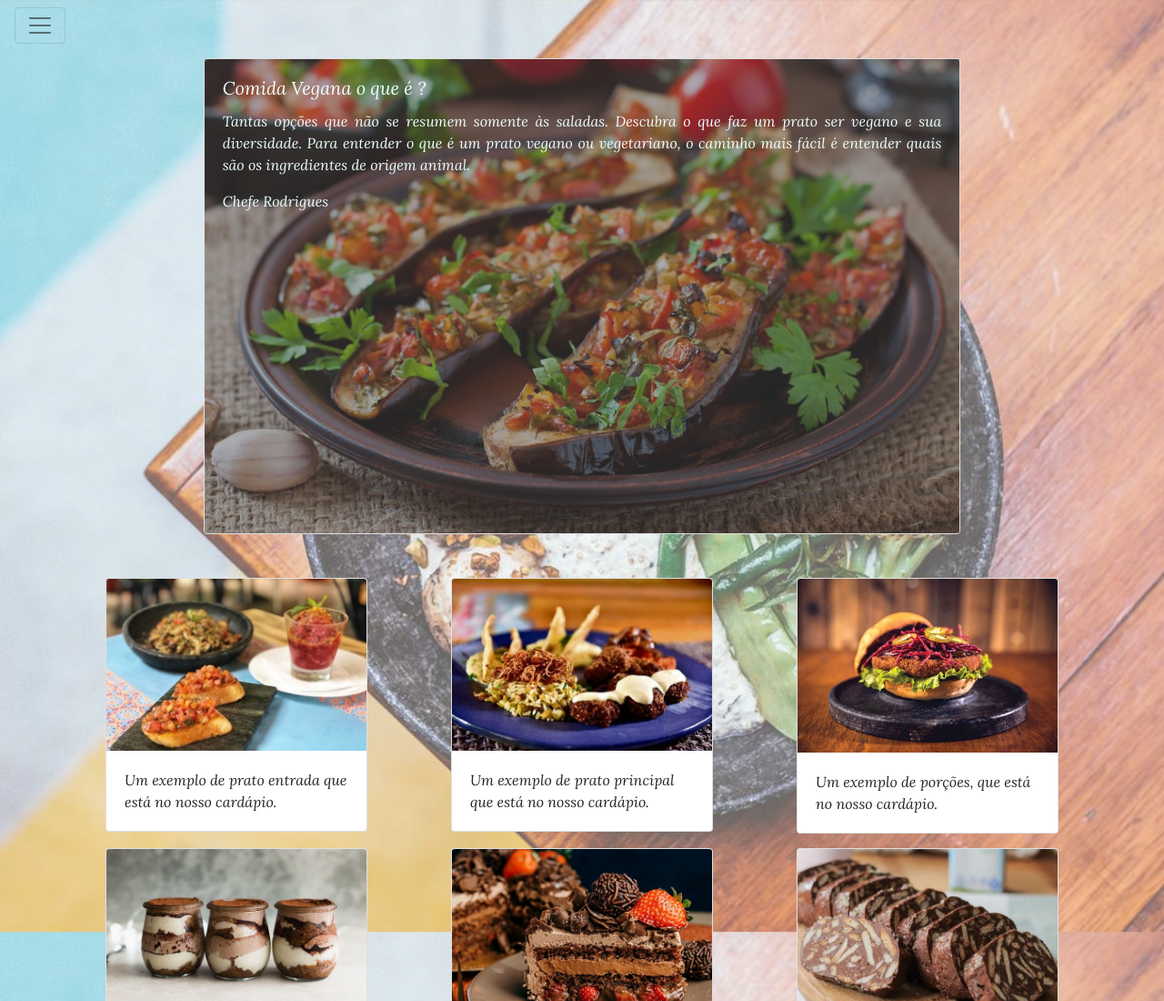
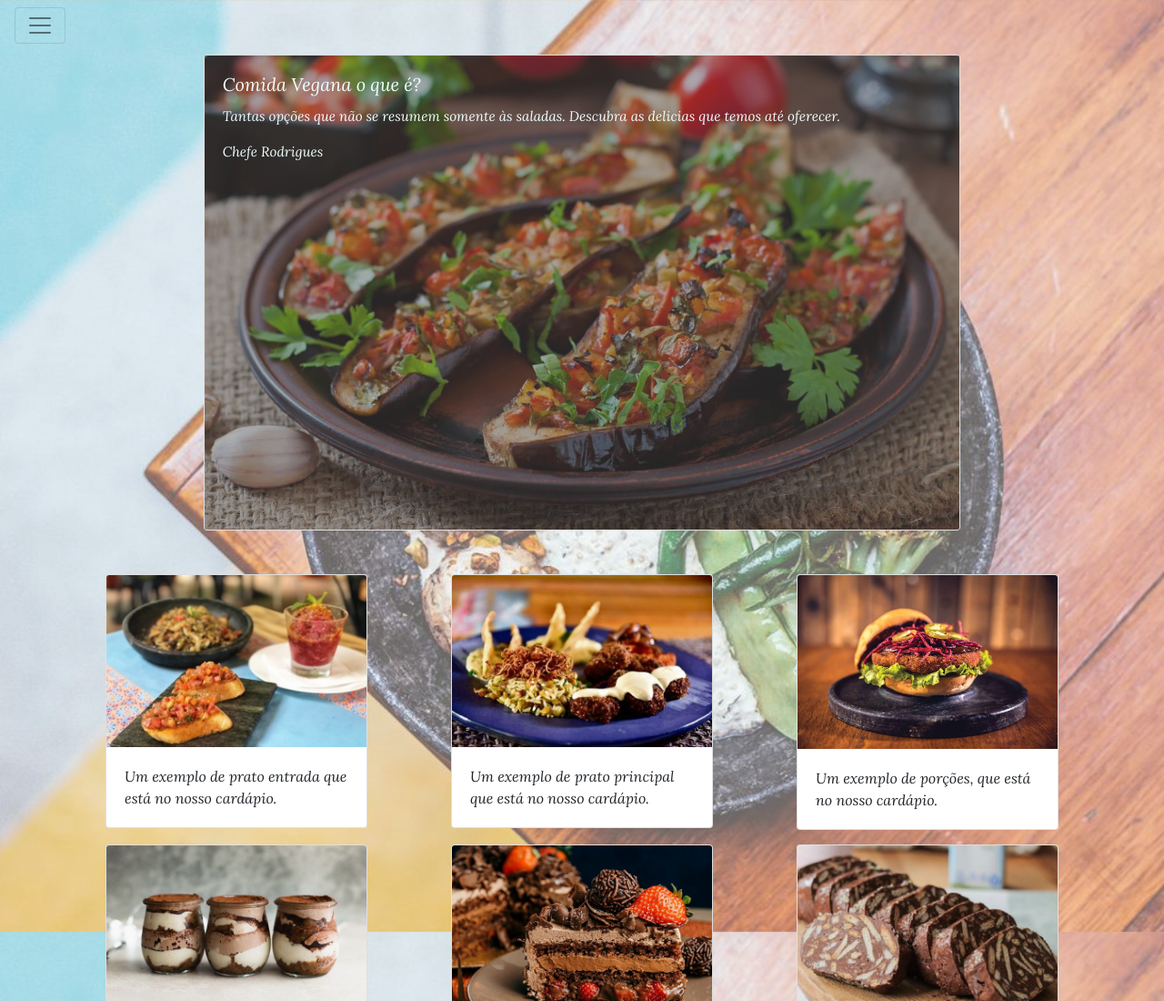
Before and after one commit to JessyOliver/IniciandoBootstrap, a plain HTML site: page index.html in a window 1280 px wide. Shown: the top 1100 px of the page at 91% size. Drawn offline with nearby package versions, Linux system fonts and the light colour scheme.

Commit message:
Melhorando o Design da pagina index.html

```diff
--- a/css/style.css
+++ b/css/style.css
@@ -51,11 +51,10 @@ body {
 
 .textoCaixaPrincipal {
     background-image: linear-gradient(rgba(82, 80, 80, 0.46), rgba(82, 80, 80, 0.46));
-    font-size: 2rem;
+    font-size: 0.95rem;
     padding: 5rem 5rem;
     color: azure;
     text-align: justify;
-    font-size: 1rem;
 }
 
 .dourado {
--- a/index.html
+++ b/index.html
@@ -46,12 +46,12 @@
 
 
 
-        <div class="card  mt-2 mb-5 w-75">
+        <div class="card  mt-1 mb-5 w-75">
             <img class="card-img " src="./img/pratovegan1.jpg " alt="Prato principal da casa">
-            <div class="card-img-overlay w-100 textoCaixaPrincipal ">
-                <h5 class="card-title ">Comida Vegana o que é ?</h5>
-                <p class="card-text">Tantas opções que não se resumem somente às saladas. Descubra o que faz um prato ser vegano e sua diversidade. Para entender o que é um prato vegano ou vegetariano, o caminho mais fácil é entender quais são os ingredientes de origem animal.</p>
-                <p class="card-text">Chefe Rodrigues</p>
+            <div class="card-img-overlay w-100  textoCaixaPrincipal ">
+                <h5 class="card-title  ">Comida Vegana o que é?</h5>
+                <p class="card-text">Tantas opções que não se resumem somente às saladas. Descubra as delicias que temos até oferecer.</p>
+                <p class="card-text ">Chefe Rodrigues</p>
             </div>
         </div>
 
```
